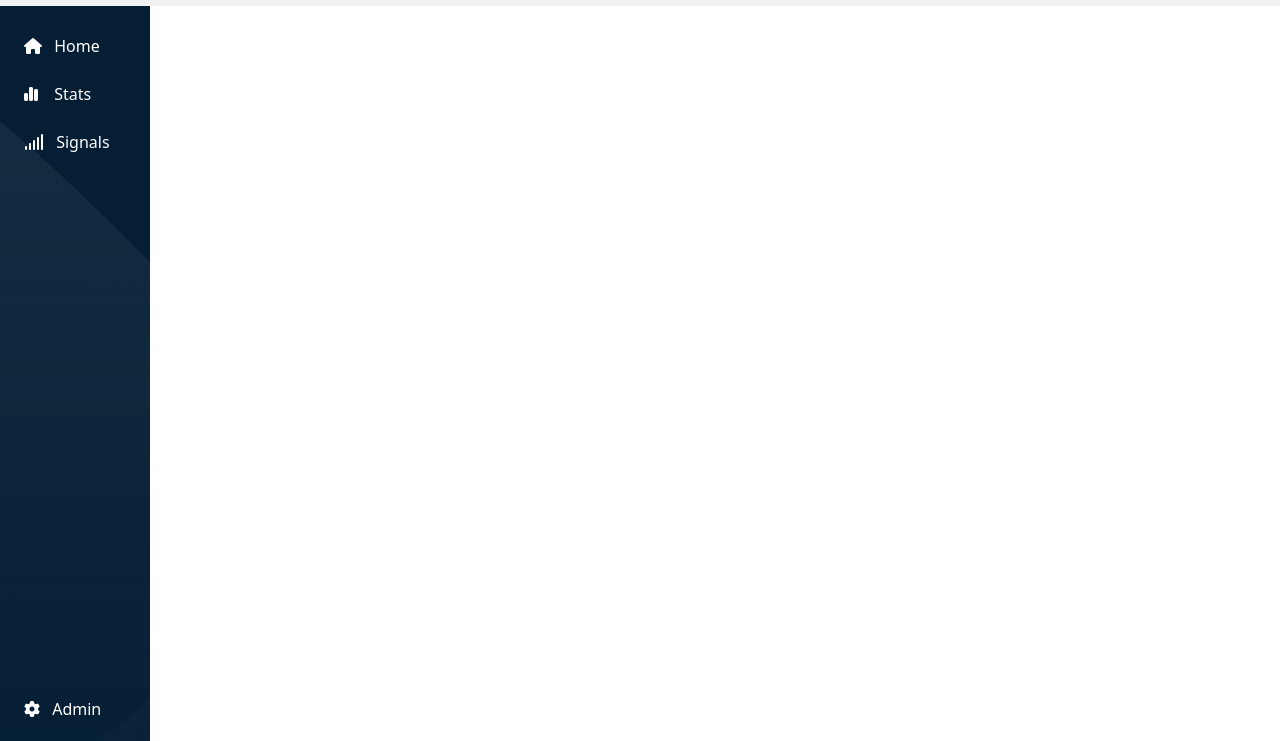
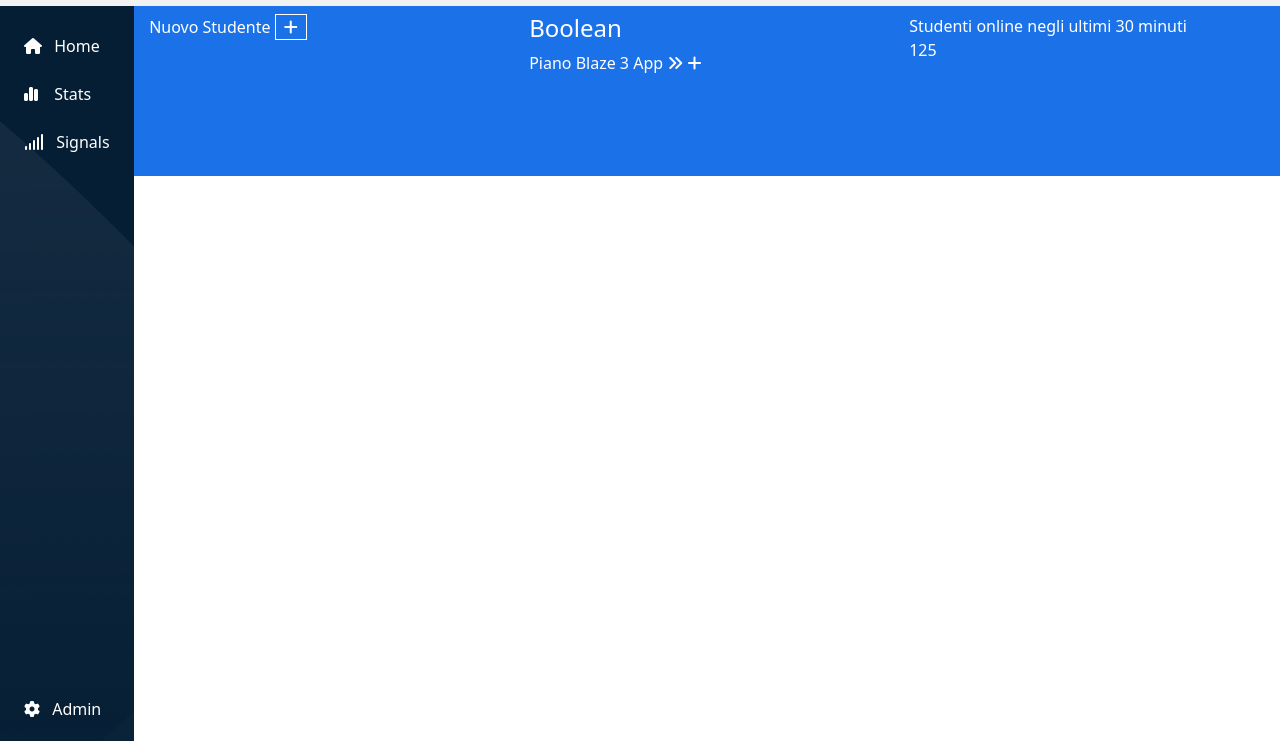
Before and after one commit to AlexandroFioretti1/html-css-bootstrap-dashboard, a plain HTML site: page index.html in a window 1280 px wide. Shown: the part 59-800 px from the top of the page. Drawn offline with nearby package versions, Linux system fonts and the light colour scheme.

Commit message:
add #app_main

```diff
--- a/index.html
+++ b/index.html
@@ -27,8 +27,8 @@
                 <img class="d-none d-lg-flex" src="./assets/img/logo.svg" alt="">
                 <img class="img-fluid d-lg-none" width="50px" src="./assets/img/mobile-logo.png" alt="">
                 <form class="d-flex flex-grow-1" role="search">
-                    <input class="form-control bg_gray mx-2 my-1" type="search" placeholder="Prova a cercare: Lezioni di Laravel"
-                        aria-label="Search">
+                    <input class="form-control bg_gray mx-2 my-1" type="search"
+                        placeholder="Prova a cercare: Lezioni di Laravel" aria-label="Search">
                 </form>
                 <div class="collapse navbar-collapse flex-grow-0" id="navbarSupportedContent">
                     <ul class="navbar-nav me-auto">
@@ -103,8 +103,35 @@
                 </div>
             </div>
         </div>
-        <script src="https://cdn.jsdelivr.net/npm/bootstrap@5.2.3/dist/js/bootstrap.bundle.min.js"
-            integrity="sha384-kenU1KFdBIe4zVF0s0G1M5b4hcpxyD9F7jL+jjXkk+Q2h455rYXK/7HAuoJl+0I4"
-            crossorigin="anonymous"></script>
+        <section id="app_main">
+            <div class="container">
+                <div class="row">
+                    <div class="col-12 col-md-4 pt-2">
+                        <div class="d-inline">Nuovo Studente</div>
+                        <button class="btn-light d-inline px-2 border_bnt"><i class="fa fa-plus"
+                                aria-hidden="true"></i></button>
+                    </div>
+                    <div class="col-12 col-md-4 d-inline pt-2">
+                        <h4>Boolean</h4>
+                        <span class="border_blue">Piano Blaze</span>
+                        <span class="border_blue">3 App</span>
+                        <span><i class="fa-solid fa-angles-right"></i></span>
+                        <span class="border_blue"><i class="fa fa-plus" aria-hidden="true"></i></span>
+                    </div>
+                    <div class="col-12 col-md-4 pt-2">
+                        <div>Studenti online negli ultimi 30 minuti</div>
+                        <span>125</span>
+                    </div>
+                </div>
+            </div>
+        </section>
+
+
+
+    </div>
+    <script src="https://cdn.jsdelivr.net/npm/bootstrap@5.2.3/dist/js/bootstrap.bundle.min.js"
+        integrity="sha384-kenU1KFdBIe4zVF0s0G1M5b4hcpxyD9F7jL+jjXkk+Q2h455rYXK/7HAuoJl+0I4"
+        crossorigin="anonymous"></script>
 </body>
+
 </html>
--- a/style.css
+++ b/style.css
@@ -13,35 +13,45 @@
     --mine_notifications: #ff8f00;
     --mine_neutral-semitransparent: #e5e5e566;
     --mine_primary: #1b72e8;
-    --mine_white:white;
+    --mine_white: white;
 
 }
+
 /* region direct tag */
-li, a{
-    text-decoration:none;
+li,
+a {
+    text-decoration: none;
     color: var(--mine_light);
 }
+
 /* #End region direct tag */
+.border_bnt {
+    border: solid 1px white;
+    background-color: var(--mine_primary);
+    color: white;
+}
 
 .bg_primary {
     background-color: var(--mine_primary);
 }
 
-.bg_light{
+.bg_light {
     background-color: var(--mine_light);
 }
-.bg_s_light{
+
+.bg_s_light {
     background-color: var(--mine_s_light);
 }
 
-.bg_white{
+.bg_white {
     background-color: var(--mine_white);
 }
+
 .bg_dark {
     background-color: var(--mine_dark);
 }
 
-.bg_gray{
+.bg_gray {
     background-color: var(--mine_neutral-semitransparent);
 }
 
@@ -57,8 +67,19 @@ li, a{
     height: 100%;
 }
 
+
 /* #endregion top */
 /* #region bottom*/
+
+/* debug */
+#app_main {
+    background-color: var(--mine_primary);
+    color: var(--mine_white);
+    height: 170px;
+    width: 100%;
+}
+
+
 /* sidebar */
 
 .bottom>.sidebar {
@@ -91,19 +112,8 @@ li, a{
     .bottom>.sidebar {
         width: 150px;
     }
-
     .bottom>.content {
         width: calc(100% - 150px);
-    }
-
-    #offcanvasRight {
-        width: 50%;
-    }
-}
-
-@media screen and (max-width: 991px) {
-    #offcanvasRight {
-        width: 100%;
     }
 }
 
```
